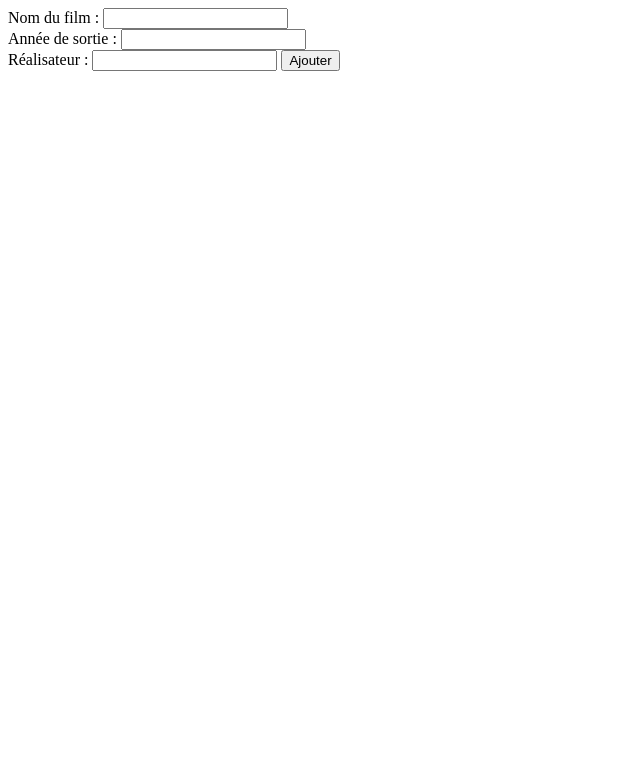
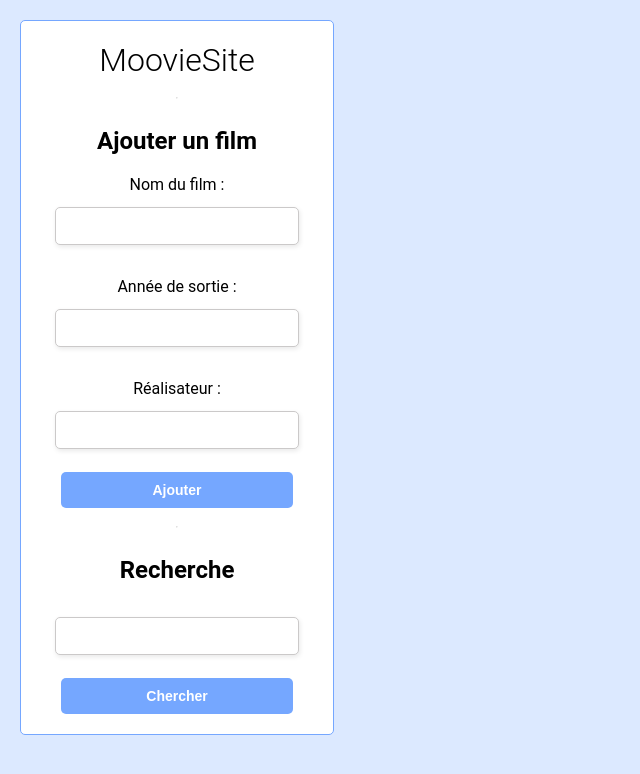
Before and after one commit to Naoufal69/ElasticSearch, a website: page TP2/public/index.html in a window 1280 px wide. Shown: the whole page, without its empty margins (0-640 px from the left). Drawn offline with Linux system fonts and the light colour scheme.

Commit message:
TP2 UI - Multi recherche

```diff
--- a/TP2/public/index.html
+++ b/TP2/public/index.html
@@ -4,9 +4,15 @@
     <meta charset="UTF-8" />
     <meta http-equiv="X-UA-Compatible" content="IE=edge" />
     <meta name="viewport" content="width=device-width, initial-scale=1.0" />
+    <link href="style.css" rel="stylesheet" />
     <title>Indexeur</title>
   </head>
   <body>
+    <div class="main-block">
+      <div class="forms">
+        <h1>MoovieSite</h1>
+        <hr />
+        <h2>Ajouter un film</h2>
         <label for="title">Nom du film : </label>
         <input type="text" name="title" id="title" />
         <br />
@@ -16,8 +22,46 @@
         <label for="director">Réalisateur : </label>
         <input type="text" name="director" id="director" />
         <button onclick="handleSubmit()">Ajouter</button>
+
+        <hr />
+        <h2>Recherche</h2>
+        <input type="text" id="search" />
+        <button onclick="handleSearch()">Chercher</button>
+        </div>
+      </div>
+      <div id="listFilms"></div>
+    </div>
   </body>
   <script>
+    const handleSearch = async () => {
+      const search = document.getElementById("search").value;
+      const data = { search };
+
+      console.log("Envoi des données en cours...");
+      try {
+        const response = await fetch("/search", {
+          method: "POST",
+          headers: {
+            "Content-Type": "application/json",
+          },
+          body: JSON.stringify(data),
+        });
+        const result = await response.json();
+        document.getElementById("listFilms").innerHTML = "";
+        for (let i = 0; i < result.length; i++) {
+          const film = result[i]._source;
+          const title = film.title;
+          const director = film.director;
+          const year = film.year;
+          var e = document.createElement("div");
+          e.innerHTML = "<p>"+title + " (" + year + ") de " + director +" </p>";
+          document.getElementById("listFilms").appendChild(e);
+        }
+      } catch (error) {
+        console.error("Erreur lors de l'envoi des données :", error);
+      }
+    };
+
     const handleSubmit = async () => {
       const title = document.getElementById("title").value;
       const director = document.getElementById("director").value;
--- /dev/null
+++ b/TP2/public/style.css
@@ -0,0 +1,99 @@
+html,
+body {
+  display: flex;
+  justify-content: flex-start;
+  align-items: flex-start;
+  height: 100%;
+  background-color: #dce9ff;
+}
+
+body,
+div,
+h1,
+form,
+input,
+p {
+  padding: 0;
+  margin: 0;
+  outline: none;
+  font-family: Roboto, Arial, sans-serif;
+  font-size: 16px;
+  color: #000;
+}
+
+h1 {
+  padding: 10px 0;
+  font-size: 32px;
+  font-weight: 300;
+  text-align: center;
+}
+
+p {
+  font-size: 12px;
+}
+
+hr {
+  color: #f5f5f5;
+  opacity: 0.3;
+}
+
+.main-block {
+  width: 100%;
+  height: auto;
+  padding: 10px;
+  border-radius: 5px;
+  border: solid 1px #75a7ff;
+  background: #ffffff;
+  margin-top: 20px;
+  margin-left: 20px;
+  margin-bottom: 20px;
+}
+
+.forms {
+  display: flex;
+  flex-direction: column;
+  align-items: center;
+  justify-content: center;
+  margin: 0 30px;
+}
+
+input[type="text"],
+input[type="password"],
+input[type="email"],
+select,
+textarea,
+input[type="number"] {
+  width: 100%;
+  height: 36px;
+  margin: 13px 0;
+  padding-left: 10px;
+  border-radius: 5px;
+  border: solid 1px #cbc9c9;
+  box-shadow: 1px 2px 5px rgba(0, 0, 0, 0.09);
+  background: #fff;
+}
+
+input[type="password"] {
+  margin-bottom: 15px;
+}
+
+.btn-block {
+  margin-top: 10px;
+  text-align: center;
+}
+
+button {
+  width: 100%;
+  padding: 10px 0;
+  margin: 10px auto;
+  border-radius: 5px;
+  border: none;
+  background: #75a7ff;
+  font-size: 14px;
+  font-weight: 600;
+  color: #fff;
+}
+
+button:hover {
+  background: #75a7ff;
+}
```
Also changed, not shown: TP2/index.js (+23 -0 lines). Lines whose indentation alone changed are shown as unchanged.
